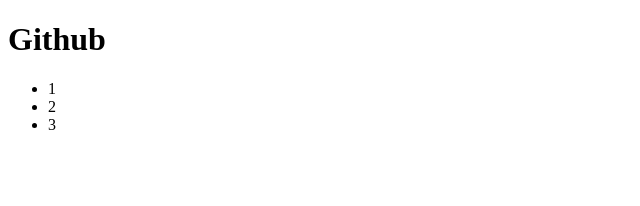
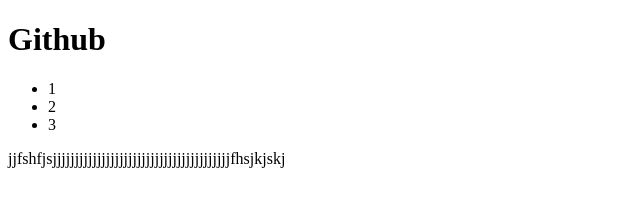
Before and after one commit to kongchany/example, a plain HTML site: page index.html in a window 1280 px wide. Shown: the whole page, without its empty margins (0-640 px from the left). Drawn offline with Linux system fonts and the light colour scheme.

Commit message:
update index

```diff
--- a/index.html
+++ b/index.html
@@ -12,5 +12,8 @@
         <li>2</li>
         <li>3</li>
     </ul>
+    <div>
+        <p>jjfshfjsjjjjjjjjjjjjjjjjjjjjjjjjjjjjjjjjjjjjjjjjfhsjkjskj</p>
+    </div>
     </body>
 </html>
```
